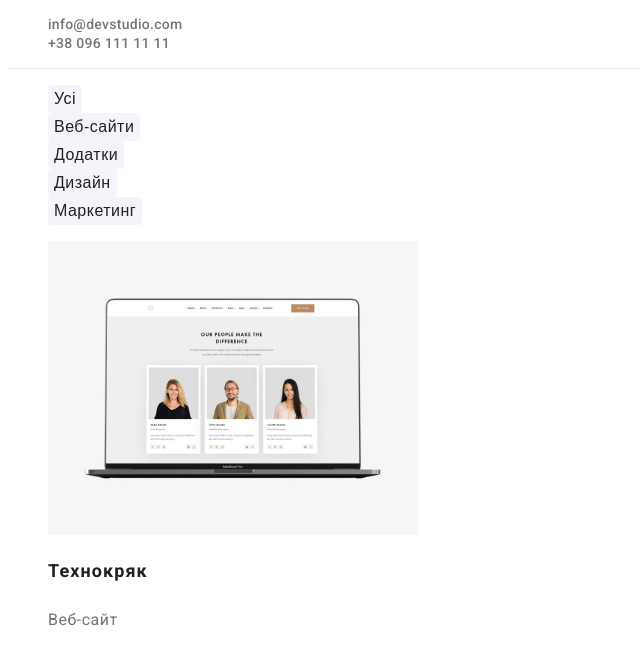
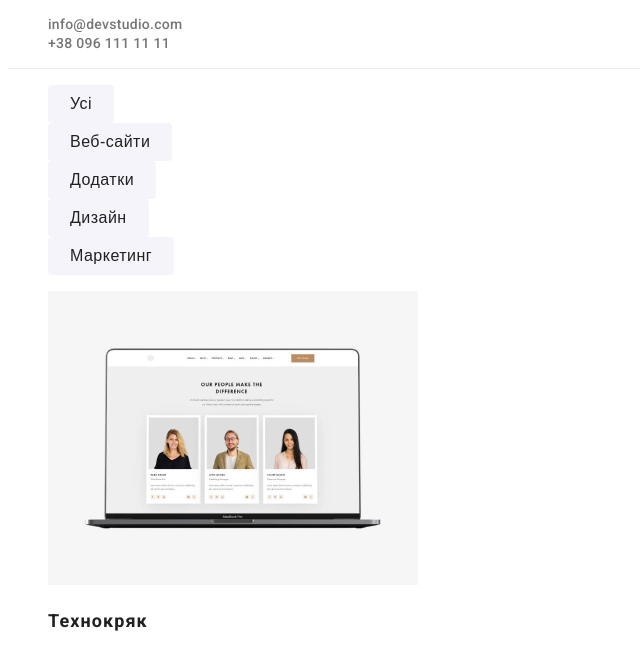
Before and after one commit to lika-ruby/homework-10, a plain HTML site: page portfolio.html in a window 1280 px wide. Shown: the part 113-761 px from the top of the page, without its empty margins (0-640 px from the left). Drawn offline with Linux system fonts and the light colour scheme.

Commit message:
update portfolio

```diff
--- a/css/styles.css
+++ b/css/styles.css
@@ -193,6 +193,7 @@ ul {
   border: none;
   border-radius: 4px;
   background: var(--light-blue, #f5f4fa);
+  padding: 6px 22px;
 }
 
 .portfolio-btn:hover {
@@ -201,6 +202,7 @@ ul {
   background: var(--blue, #2196f3);
   box-shadow: 0px 2px 2px 0px rgba(0, 0, 0, 0.12),
     0px 1px 2px 0px rgba(0, 0, 0, 0.08), 0px 3px 1px 0px rgba(0, 0, 0, 0.1);
+  padding: 6px 25px;
 }
 
 .portfolio-article-title {
```
